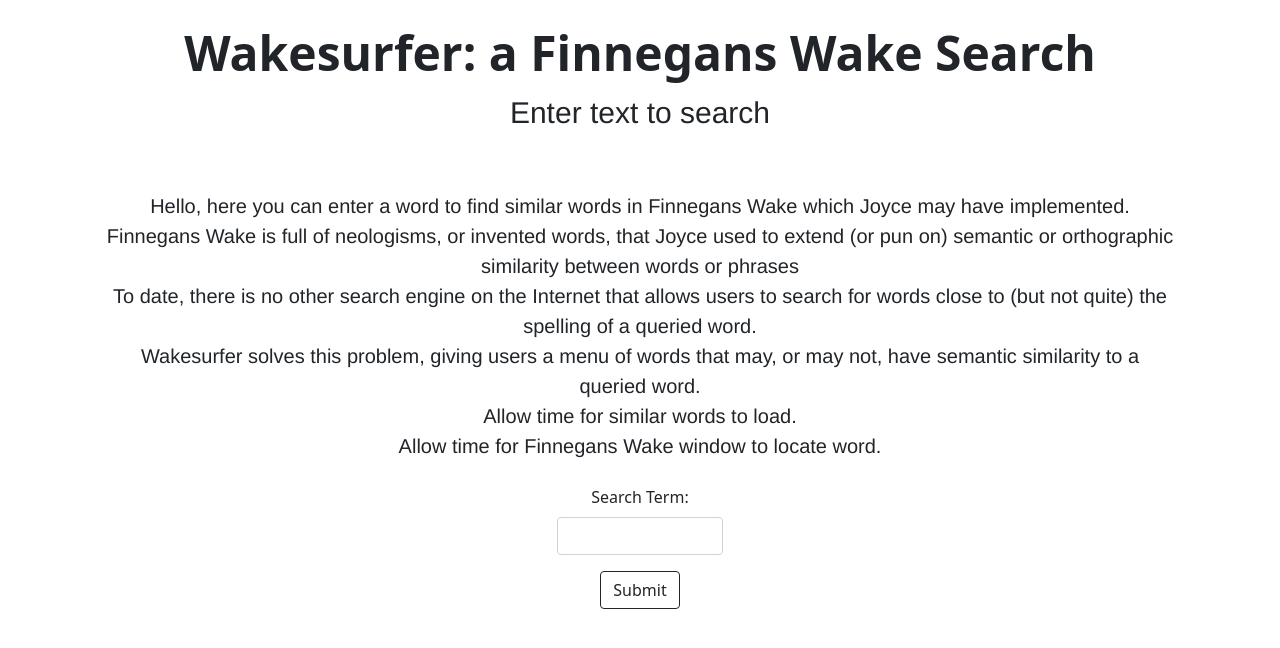
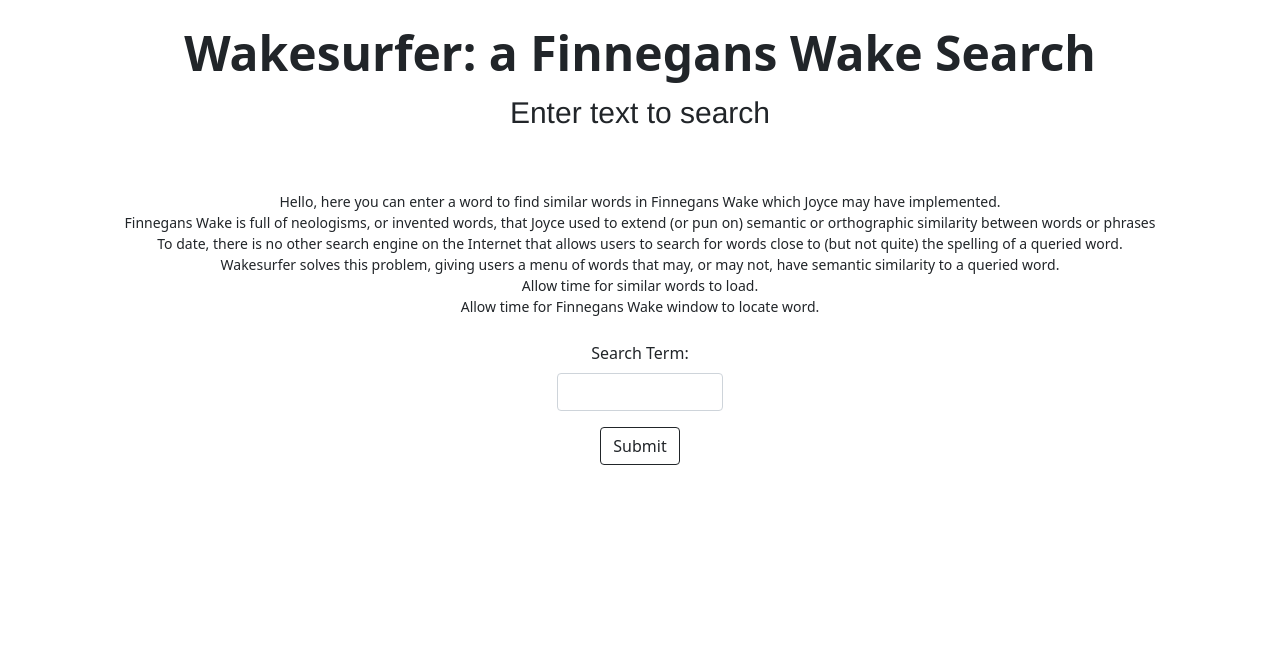
Before and after one commit to sdot61/fw, a Flask app: page / in a window 1280 px wide. Shown: the top 648 px of the page. Run offline with Flask 2, Linux system fonts and the light colour scheme; some libraries are stand-ins or nearby versions.

Commit message:
Update index.html

```diff
--- a/templates/index.html
+++ b/templates/index.html
@@ -14,12 +14,12 @@
                 <p class="lead mb-2"> Enter text to search</p>
             </div>
             <div class="row px-4 py-4 text-center">
-                <p class="small-lead mb-0">Hello, here you can enter a word to find similar words in Finnegans Wake which Joyce may have implemented.</p>
-                <p class="small-lead mb-0">Finnegans Wake is full of neologisms, or invented words, that Joyce used to extend (or pun on) semantic or orthographic similarity between words or phrases</p>
-                <p class="small-lead mb-0">To date, there is no other search engine on the Internet that allows users to search for words close to (but not quite) the spelling of a queried word.</p>
-                <p class="small-lead mb-0">Wakesurfer solves this problem, giving users a menu of words that may, or may not, have semantic similarity to a queried word.</p>
-                <p class="small-lead mb-0">Allow time for similar words to load. </p>
-                <p class="small-lead mb-0">Allow time for Finnegans Wake window to locate word. </p>
+                <p class="small mb-0">Hello, here you can enter a word to find similar words in Finnegans Wake which Joyce may have implemented.</p>
+                <p class="small mb-0">Finnegans Wake is full of neologisms, or invented words, that Joyce used to extend (or pun on) semantic or orthographic similarity between words or phrases</p>
+                <p class="small mb-0">To date, there is no other search engine on the Internet that allows users to search for words close to (but not quite) the spelling of a queried word.</p>
+                <p class="small mb-0">Wakesurfer solves this problem, giving users a menu of words that may, or may not, have semantic similarity to a queried word.</p>
+                <p class="small mb-0">Allow time for similar words to load. </p>
+                <p class="small mb-0">Allow time for Finnegans Wake window to locate word. </p>
             </div>
             <form method="post" action = "/">
                 <div class="row text-center justify-content-center">
```
